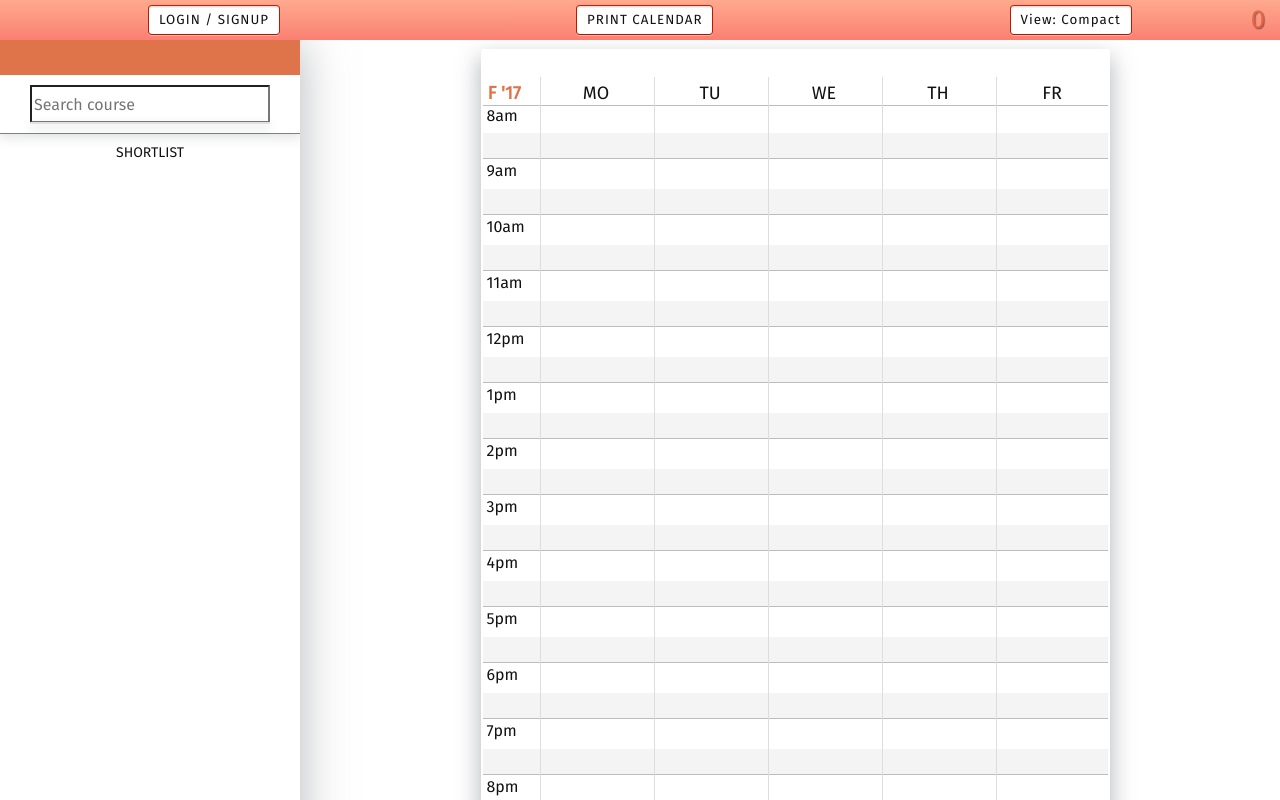
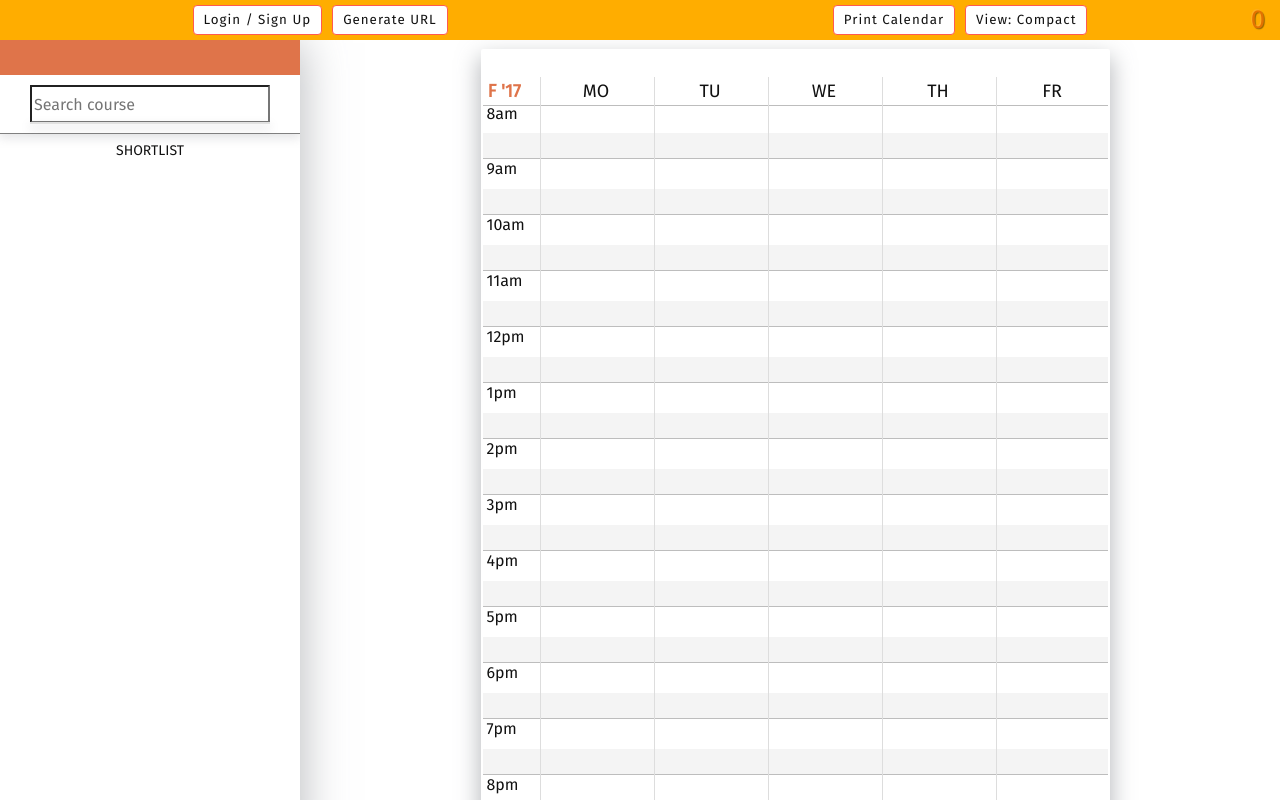
Before and after one commit to a8t/timetablr, a React (Create React App) app: page / in a window 1280 px wide. Shown: the top 800 px of the page. Built offline with nearby package versions, Linux system fonts and the light colour scheme.

Commit message:
added generate url button

```diff
--- a/src/Components/App.css
+++ b/src/Components/App.css
@@ -1,8 +1,37 @@
+html, body, div, span, applet, object, iframe,
+h1, h2, h3, h4, h5, h6, p, blockquote, pre,
+a, abbr, acronym, address, big, cite, code,
+del, dfn, em, img, ins, kbd, q, s, samp,
+small, strike, strong, sub, sup, tt, var,
+b, u, i, center,
+dl, dt, dd, ol, ul, li,
+fieldset, form, label, legend,
+table, caption, tbody, tfoot, thead, tr, th, td,
+article, aside, canvas, details, embed,
+figure, figcaption, footer, header, hgroup,
+menu, nav, output, ruby, section, summary,
+time, mark, audio, video {
+	margin: 0;
+	padding: 0;
+	border: 0;
+	font-size: 100%;
+	vertical-align: baseline;
+}
+/* HTML5 display-role reset for older browsers */
+article, aside, details, figcaption, figure,
+footer, header, hgroup, menu, nav, section {
+	display: block;
+}
+body {
+	line-height: 1;
+}
+
 * {
   box-sizing: border-box;
   color: #212121;
   font-family: 'Fira Sans', sans-serif;
 }
+
 
 .App {
   position: relative;
@@ -15,7 +44,8 @@
   grid-column-gap: 10px;
   grid-template-areas:
     "navbar  navbar"
-    "sidebar calendars"
+    "sidebar calendars";
+
 }
 
 /***PRINT CALENDAR***/
@@ -27,7 +57,7 @@
     grid-template-areas:
       "calendars calendars"
   }
-  .navbar * {
+  .navbar {
     display: none;
   }
   #sidebar {
@@ -40,8 +70,8 @@
   }
   #calendars > div {
     width: 45%;
-    --colWidth: 16%;
-    --rowheight: 22px;
+    --colWidth: 40px;
+    --rowheight: 18px;
   }
   button {
     display: none;
--- a/src/Components/App.js
+++ b/src/Components/App.js
@@ -44,7 +44,10 @@ class App extends Component {
   componentWillMount(){
     if (this.props.match.url.slice(1)) {
       console.log(this.props.match.url.slice(1));
-      window.addEventListener("beforeunload", e => {e.returnValue = "Make sure you save!"; return "Make sure you save!"})
+      window.addEventListener("beforeunload", e => {
+        e.returnValue = "Make sure you save!";
+        return "Make sure you save!"
+      })
     } else {
 
       if (loadState()) this.setState(loadState())
@@ -54,6 +57,8 @@ class App extends Component {
         try {
           const serializedState = JSON.stringify(this.state)
           localStorage.setItem('state', serializedState)
+          e.returnValue = "Make sure you save!";
+          return "Make sure you save!"
         } catch (err) {
           return undefined
         }
@@ -61,6 +66,8 @@ class App extends Component {
       window.addEventListener("beforeunload", saveState)
     }
   }
+
+
 
   addToShortlist(newEntry) {
     fetch(`https://tbd-scheduler-v1.herokuapp.com/courses/get_data?course_id=${newEntry.id}`)
--- a/src/Components/Calendar/Entry/Entry.css
+++ b/src/Components/Calendar/Entry/Entry.css
@@ -36,7 +36,7 @@
   right: 0px;
   border: 1px solid transparent;
   box-sizing: margin-box;
-  border-radius: 50%;
+  border-radius: 2px;
   transition: all 250ms linear;
 }
 
@@ -44,6 +44,4 @@
   background-color: pink;
   color: red;
   border: 1px solid red;
-  transform: rotate(180deg);
-  border-radius: 50%;
 }
--- a/src/Components/Navbar/Login/Login.css
+++ b/src/Components/Navbar/Login/Login.css
@@ -16,22 +16,18 @@
 button.closeForm {
   box-sizing: border-box;
   padding: 0px;
-  height: 31px;
-  width: 31px;
+  height: 34px;
+  width: 34px;
   font-size: 18px;
   background: none;
   float: right;
   color: #aaa;
   margin: 0;
   border: 2px solid transparent;
-  border-radius: 50%;
-  box-shadow: none;
-  transition: all 250ms linear;
-  transform-origin: 50% 50%;
-
+  border-radius: 2px;
   }
 
-  .closeForm > svg {
+svg {
     box-sizing: border-box;
     height: 12px;
     width: 12px;
@@ -41,12 +37,9 @@ button.closeForm {
 button.closeForm:hover,
 button.closeForm:focus {
   cursor: pointer;
-  transform: rotate(180deg);
-  border-radius: 50%;
   color: red;
-  background-color: pink;
   border: 2px solid red;
-  outline: none;
+  background: pink;
 }
 
 
@@ -68,7 +61,8 @@ button.closeForm:focus {
 
 .form {
   margin: 5px 0;
-
+  display: flex;
+  flex-direction: column;
 }
 
 .input {
@@ -78,14 +72,23 @@ button.closeForm:focus {
   border: none;
   width: 100%;
   height: 40px;
+  padding: 5px;
+  padding-bottom: 2px;
   border-bottom: 1px solid #0ba7b7;
+  box-sizing: content-box;
+  outline: none;
+
 }
 
 .input:focus {
+  padding-bottom: 0px;
   outline: none;
+
+  border-bottom: 3px solid #0ba7b7;
 }
 
 .rememberMe {
+  display: flex;
   margin-top: 10px;
   margin-bottom: 40px;
 }
@@ -97,3 +100,25 @@ button.closeForm:focus {
 .block {
   display: block;
 }
+
+#loginSubmit {
+  display: flex;
+  align-items: center;
+  justify-content: center;
+  width: 70px;
+  height: 30px;
+  font-size: 16px;
+  color: #666;
+  border: 2px solid #0ba7b7;
+  border-radius: 2px;
+  background: none;
+  -webkit-transition: all 0.1s linear;
+  transition:         all 0.1s linear;
+  -moz-transition:    all 0.1s linear;
+}
+
+#loginSubmit:hover {
+  border: 2px solid green;
+  background: lightgreen;
+  color: darkgreen;
+}
--- a/src/Components/Navbar/Login/Login.js
+++ b/src/Components/Navbar/Login/Login.js
@@ -42,7 +42,7 @@ class Login extends Component {
               <input type="checkbox" className="form" id="remember"/>
               <label className="form" htmlFor="remember">Remember me on this computer</label>
             </div>
-            <button className="block form" type="text">Submit</button>
+            <button className="block form" type="text" id="loginSubmit">Submit</button>
           </div>
         </div>
       </div>
--- a/src/Components/Navbar/Navbar.css
+++ b/src/Components/Navbar/Navbar.css
@@ -4,7 +4,7 @@
   font-size: 12px;
   height: 40px;
   width: 100%;
-  background-color: salmon;
+  background-color: #FFAD00;
   position: fixed;
   top: 0;
   left: 0;
@@ -12,45 +12,26 @@
   display: flex;
   align-items: center;
   justify-content: space-around;
-  background-image: -webkit-gradient(linear, left top, left bottom, from(#FFA98F), to(salmon));
-  background-image: -webkit-linear-gradient(to bottom, #FFA98F, salmon);
-  background-image: -moz-linear-gradient(to bottom, #FFA98F,salmon) ;
-  background-image: -o-linear-gradient(to bottom, #FFA98F, salmon);
-  background-image: -ms-linear-gradient(to bottom, #FFA98F, salmon);
-  background-image: linear-gradient(to bottom, #FFA98F, salmon);
-  filter: progid:DXImageTransform.Microsoft.gradient(GradientType=0,StartColorStr='#4ca2e8', EndColorStr='#2371b7');
 }
 
-nav > button, .navbar >button {
+nav > button, #printview >button {
   text-decoration: none;
   color: #111;
   width: auto;
   height: auto;
   background: white;
   padding: 6px 10px;
-  text-shadow: 0 1px rgba(black, .2);
   border: 1px solid;
-  border-color: #c61e03 #b91900 #aa1701;
-  transition: all .5s ease;
+  border-color: #FF5A51;
+  transition: all .2s ease;
   cursor: pointer;
   letter-spacing: 1px;
   border-radius: 4px;
-
-  -webkit-box-shadow:rgba(255, 255, 255, 0.4) 0 1px 0, inset rgba(180, 180, 180, 0.4) 0 1.5px 0;
-  -moz-box-shadow:rgba(255, 255, 255, 0.4) 0 1px 0, inset rgba(180, 180, 180, 0.3) 0 1.5px 0;
-  box-shadow:rgba(255, 255, 255, 0.4) 0 1px 0, inset rgba(180, 180, 180, 0.4) 0 1.5px 0;
+  margin: 5px;
 }
 
-.navbar button:hover {
+#printview >button:hover, nav > button:hover {
   border: 1px solid white;
-  background-color: #b91900;
+  background-color: #FF5A51;
   color: white;
-
-  -webkit-box-shadow:rgba(255, 255, 255, 0.4) 0 1px 0, inset rgba(255, 255, 255, 0.4) 0 1.5px 0;
-  -moz-box-shadow:rgba(255, 255, 255, 0.4) 0 1px 0, inset rgba(255, 255, 255, 0.3) 0 1.5px 0;
-  box-shadow:rgba(255, 255, 255, 0.4) 0 1px 0, inset rgba(255, 255, 255, 0.4) 0 1.5px 0;
 }
-
-.navbar > button:active {
-  border-bottom: 1px solid #b91900;
-}
--- a/src/Components/Navbar/Navbar.js
+++ b/src/Components/Navbar/Navbar.js
@@ -27,23 +27,26 @@ class Navbar extends Component {
 
   render () {
     return (
-      <div
-        className="navbar" >
+      <div className="navbar" >
         <nav className="navBarLinks">
           <button
             onClick={() => this.toggleLogin()}
             className="login"
-            href="#modal">LOGIN / SIGNUP
+            href="#modal">Login / Sign Up
+          </button>
+          <button>
+            Generate URL
           </button>
         </nav>
+
 
         {this.state.displayLogin
           ? <Login toggleLogin={this.toggleLogin} />
           : ""
         }
-
+        <div id="printview">
           <button className="printbutton" onClick={(e) => window.print()}>
-          PRINT CALENDAR
+            Print Calendar
           </button>
 
           <button className="cozycomfy" onClick={() => {
@@ -53,6 +56,7 @@ class Navbar extends Component {
           }}>
             View: {this.state.comfy ? "Comfy" : "Compact"}
           </button>
+        </div>
 
 
       </div>
--- a/src/Components/Sidebar/Shortlist/ShortlistEntry/ShortlistEntry.css
+++ b/src/Components/Sidebar/Shortlist/ShortlistEntry/ShortlistEntry.css
@@ -9,6 +9,9 @@
   font-weight: bold;
   position: relative;
   min-height: 80px;
+  -webkit-transition: height 1s linear;
+  -moz-transition: height 1s linear;
+  transition: height 1s linear;
 }
 
 /*STYLE SHORTLIST ENTRY ELEMENTS*/
@@ -46,7 +49,7 @@
 /*STYLE SHORTLIST ENTRY REMOVE AND EXPAND BUTTON*/
 button.remove, .expandArrow {
   border: 2px solid transparent;
-  border-radius: 50%;
+  border-radius: 2px;
   background: none;
   position: absolute;
   right: 2px;
@@ -57,7 +60,6 @@ button.remove, .expandArrow {
   -moz-transform-origin: center;
   -ms-transform-origin: center;
   -webkit-transform-origin: center;
-  outline: none;
   width: 26px;
   height: 26px;
   margin: 0;
@@ -69,12 +71,9 @@ button.remove {
   top: 2px;
 }
 
-button.remove:hover,
-button.remove:focus  {
-  transform: rotate(180deg);
-  border-radius: 50%;
-  color: red;
-  background-color: pink;
+button.remove:hover {
+  box-sizing: content-box;
+  background-color: lightpink;
   border: 2px solid red;
 }
 
--- a/src/Components/Sidebar/Shortlist/ShortlistEntry/ShortlistEntry.js
+++ b/src/Components/Sidebar/Shortlist/ShortlistEntry/ShortlistEntry.js
@@ -67,7 +67,10 @@ class ShortlistEntry extends Component {
             })
           }}
         >
-          x
+          <svg>
+                <line x1="0" y1="0" x2="12" y2="12" stroke="red" strokeWidth="4"/>
+                <line x1="0" y1="12" x2="12" y2="0" stroke="red" strokeWidth="4"/>
+            </svg>
         </button>
         <button className="expandArrow">
           {this.state.displayInfo ? "🙈" : "🐵"}
```
Lines whose indentation alone changed are shown as unchanged.
